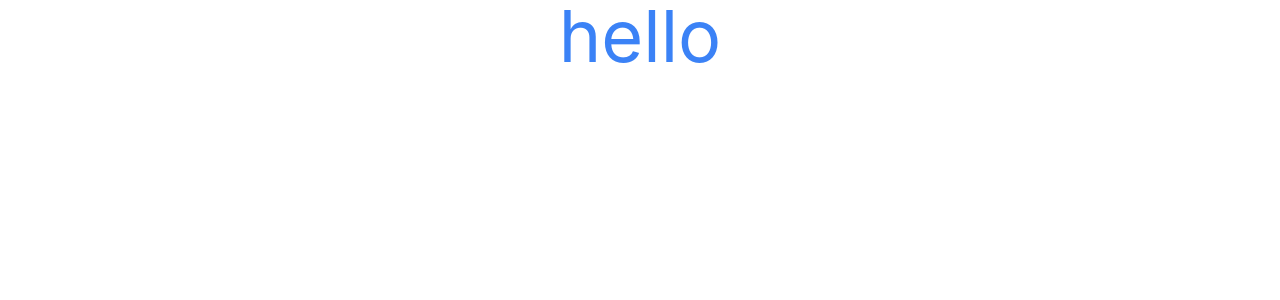
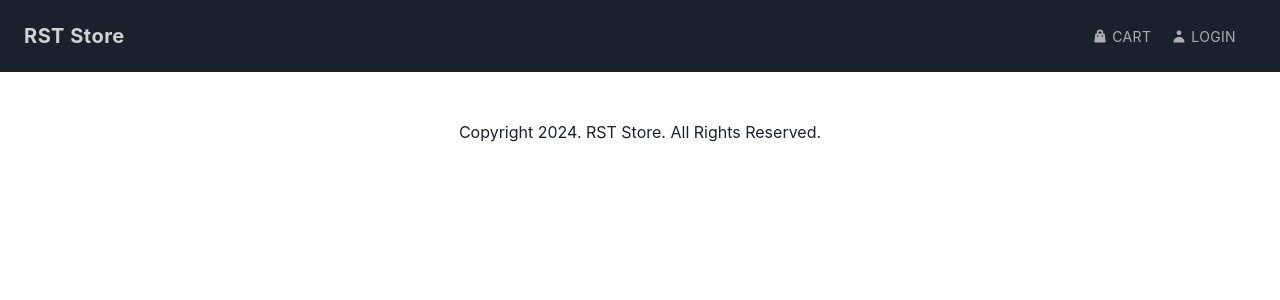
Before and after one commit to VedangKanade20/BlogoSphere-A-Blog-Web-App, a React (Create React App) app in the folder frontend/: page / in a window 1280 px wide. Shown: the top 300 px of the page. Built offline with nearby package versions, Linux system fonts and the light colour scheme.

Commit message:
Header and Footer Done

```diff
--- a/frontend/src/App.js
+++ b/frontend/src/App.js
@@ -1,9 +1,14 @@
-const App = () => {
+import Footer from "./components/Footer";
+import Header from "./components/Header";
+
+function App() {
   return (
-    <div >
-      <h1 className="text-7xl text-center text-blue-500 text" >hello</h1>
+    <div>
+      <Header />
+      <div style={{ height: "100px" }}></div>
+      <Footer />
     </div>
   );
-};
+}
 
 export default App;
--- /dev/null
+++ b/frontend/src/components/Footer.js
@@ -0,0 +1,13 @@
+import { Flex, Text } from "@chakra-ui/react";
+
+const Footer = () => {
+  return (
+    <Flex as="footer" justifyContent="center" py="5">
+      <Text>
+        Copyright {new Date().getFullYear()}. RST Store. All Rights Reserved.
+      </Text>
+    </Flex>
+  );
+};
+
+export default Footer;
--- a/frontend/src/components/Header.js
+++ b/frontend/src/components/Header.js
@@ -2,7 +2,7 @@ import { Box, Flex, Heading, Icon, Link } from "@chakra-ui/react";
 import { useState } from "react";
 import { HiOutlineMenuAlt3, HiShoppingBag, HiUser } from "react-icons/hi";
 
-import HeaderMenuItem from "./HeaderMenuItem";
+import HeaderMenu from "./HeadermenuItem";
 
 const Header = () => {
   const [show, setShow] = useState(false);
@@ -48,8 +48,8 @@ const Header = () => {
         width={{ base: "full", md: "auto" }}
         mt={{ base: 4, md: 0 }}
       >
-        <HeaderMenuItem icon={HiShoppingBag} label="Cart" url="/cart" />
-        <HeaderMenuItem icon={HiUser} label="Login" url="/login" />
+        <HeaderMenu icon={HiShoppingBag} label="Cart" url="/cart" />
+        <HeaderMenu icon={HiUser} label="Login" url="/login" />
       </Box>
     </Flex>
   );
```
Also changed, not shown: frontend/src/components/HeaderMenuItem.js (+13 -12 lines).
